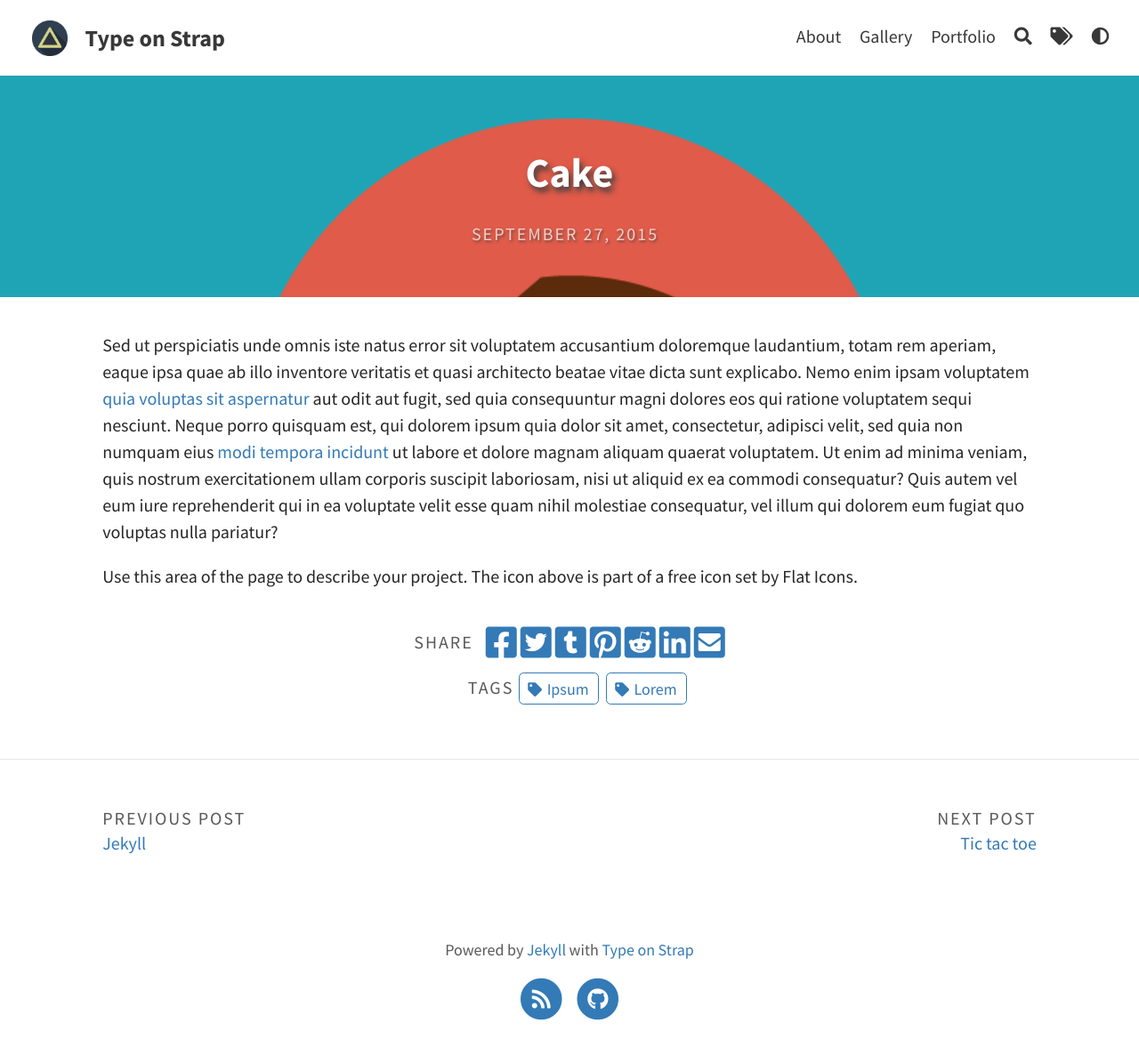
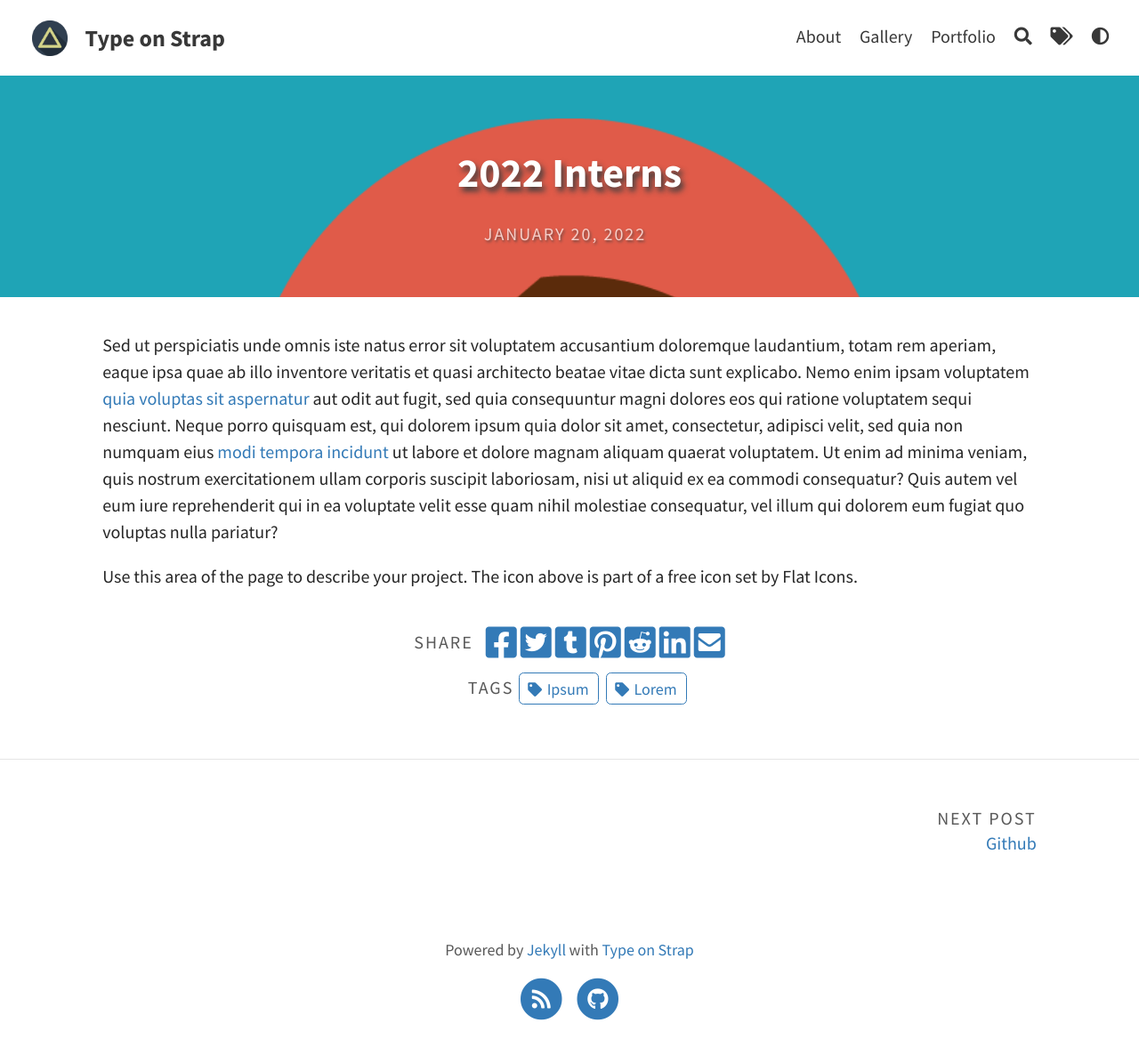
Before and after one commit to Luckyaden/personal_portfolio, a Jekyll site: the page built from _portfolio/cake.md, in a window 1280 px wide. Shown: the whole page at 89% size. Built offline with Jekyll 4.4.1, drawn with Linux system fonts in a browser that asks for light colours.

Commit message:
I wrote Hello world

```diff
--- a/_portfolio/cake.md
+++ b/_portfolio/cake.md
@@ -1,9 +1,9 @@
 ---
 layout: post
-title: Cake
+title: 2022 Interns
 feature-img: "assets/img/portfolio/cake.png"
 img: "assets/img/portfolio/cake.png"
-date: 27 September 2015
+date: 20 Jan 2022
 tags: [Lorem, Ipsum]
 ---
 
```
Also changed, not shown: README.md.
